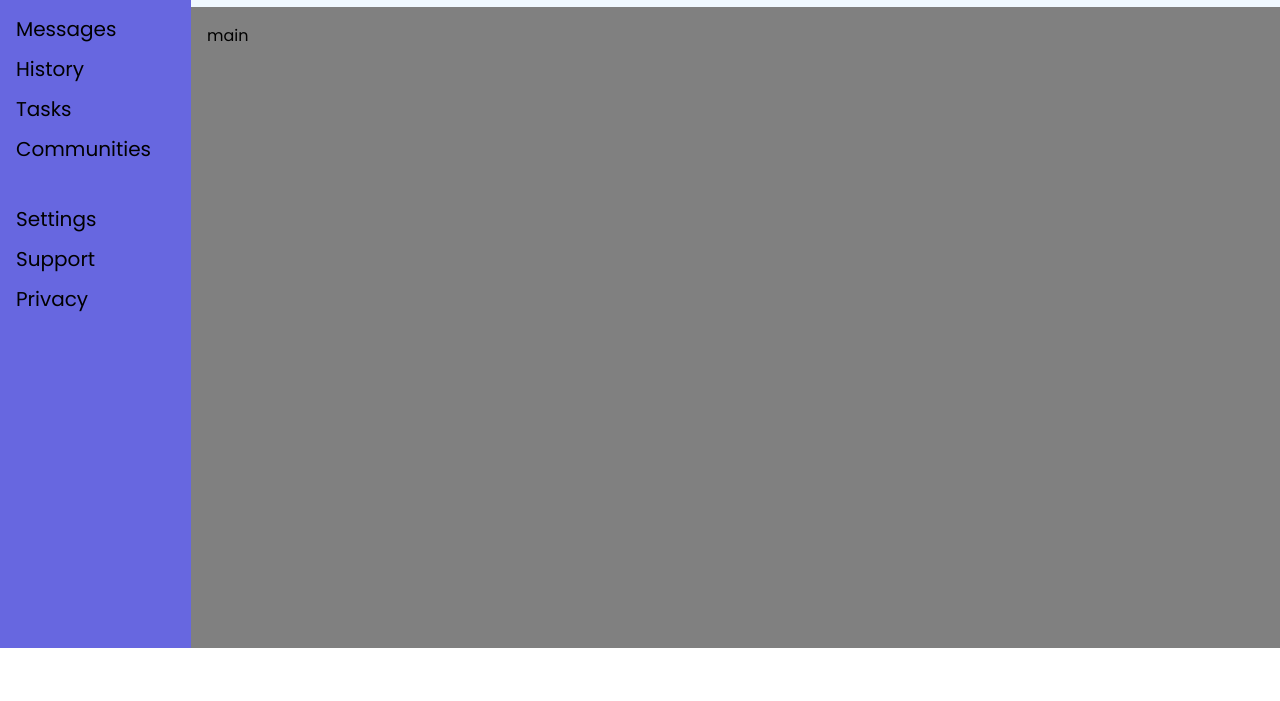
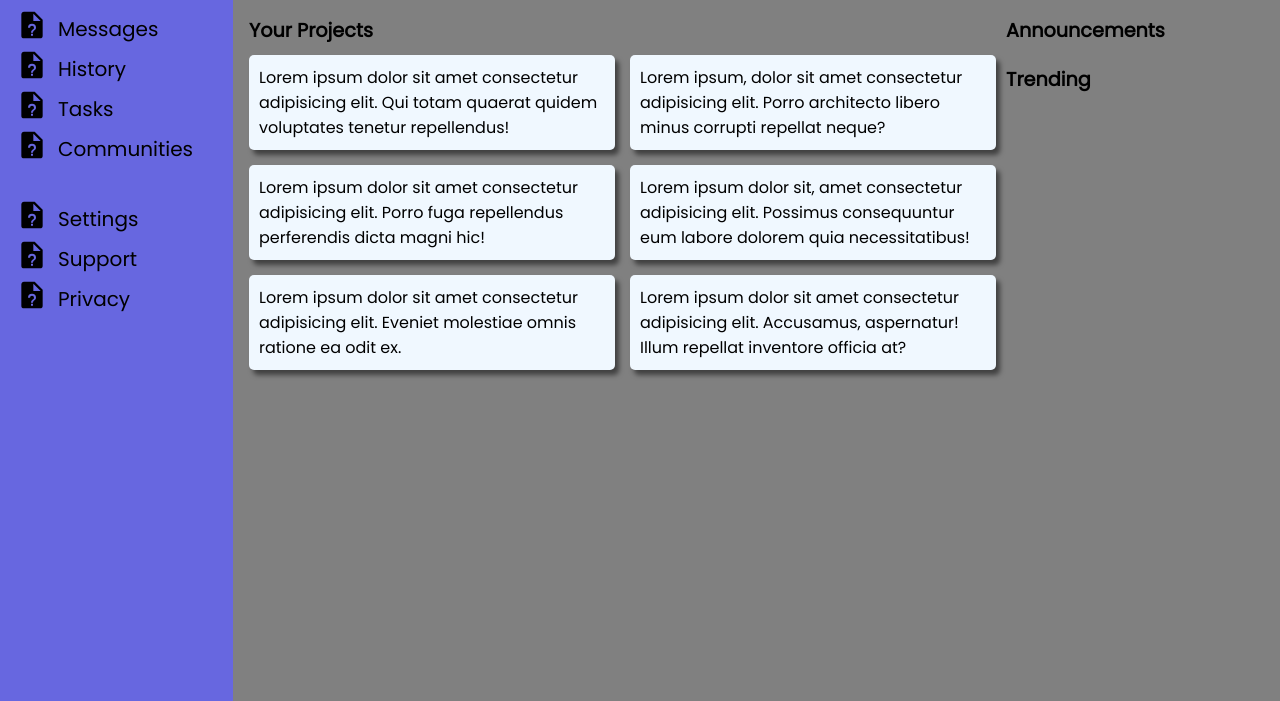
Before and after one commit to knackbit/admin-dashboard, a plain HTML site: page index.html in a window 1280 px wide. Shown: the part 152-853 px from the top of the page. Before the commit the page ends 800 px from the top, so only its background shows below. Drawn offline with Linux system fonts and the light colour scheme.

Commit message:
add initial elements and styling for project-card-wrapper

```diff
--- a/index.html
+++ b/index.html
@@ -14,19 +14,19 @@
             </div>
             <div class="nav-links">
                 <ul>
-                    <li>Home</li>
-                    <li>Profile</li>
-                    <li>Messages</li>
-                    <li>History</li>
-                    <li>Tasks</li>
-                    <li>Communities</li>
+                    <li><a href=""><img src="images/file-question.svg" alt="" class="icon-small" /></a>Home</li>
+                    <li><a href=""><img src="images/file-question.svg" alt="" class="icon-small" /></a>Profile</li>
+                    <li><a href=""><img src="images/file-question.svg" alt="" class="icon-small" /></a>Messages</li>
+                    <li><a href=""><img src="images/file-question.svg" alt="" class="icon-small" /></a>History</li>
+                    <li><a href=""><img src="images/file-question.svg" alt="" class="icon-small" /></a>Tasks</li>
+                    <li><a href=""><img src="images/file-question.svg" alt="" class="icon-small" /></a>Communities</li>
                 </ul>
             </div>
             <div class="nav-settings">
                 <ul>
-                    <li>Settings</li>
-                    <li>Support</li>
-                    <li>Privacy</li>
+                    <li><a href=""><img src="images/file-question.svg" alt="" class="icon-small" /></a>Settings</li>
+                    <li><a href=""><img src="images/file-question.svg" alt="" class="icon-small" /></a>Support</li>
+                    <li><a href=""><img src="images/file-question.svg" alt="" class="icon-small" /></a>Privacy</li>
                 </ul>
             </div>
         </div>
@@ -50,9 +50,28 @@
                 <button>Upload</button>
                 <button>Share</button>
             </div>
-            <div class="title-header"></div>
         </div>
-        <div class="main-content">main</div>
+        <div class="main-content">
+            <div class="project-wrapper row2">
+                <div class="main-header bold-heading-medium">Your Projects</div>
+                <div class="project-card-wrapper">
+                    <div class="project-card">Lorem ipsum dolor sit amet consectetur adipisicing elit. Qui totam quaerat quidem voluptates tenetur repellendus!</div>
+                    <div class="project-card">Lorem ipsum, dolor sit amet consectetur adipisicing elit. Porro architecto libero minus corrupti repellat neque?</div>
+                    <div class="project-card">Lorem ipsum dolor sit amet consectetur adipisicing elit. Porro fuga repellendus perferendis dicta magni hic!</div>
+                    <div class="project-card">Lorem ipsum dolor sit, amet consectetur adipisicing elit. Possimus consequuntur eum labore dolorem quia necessitatibus!</div>
+                    <div class="project-card">Lorem ipsum dolor sit amet consectetur adipisicing elit. Eveniet molestiae omnis ratione ea odit ex.</div>
+                    <div class="project-card">Lorem ipsum dolor sit amet consectetur adipisicing elit. Accusamus, aspernatur! Illum repellat inventore officia at?</div>
+                </div>
+            </div>
+            <div class="announcement-wrapper row2">
+                <div class="main-header bold-heading-medium">Announcements</div>
+                <div class="announcement-card"></div>
+            </div>
+            <div class="trending-wrapper row2">
+                <div class="main-header bold-heading-medium">Trending</div>
+                <div class="trending-card"></div>
+            </div>
+        </div>
     </div>
 </body>
 </html>
--- a/styles.css
+++ b/styles.css
@@ -60,6 +60,10 @@ li {
     list-style-type: none;
     font-size: 1.25rem;
     line-height: 2.5rem;
+    display: grid;
+    grid-template-columns: auto auto;
+    justify-content: start;
+    gap: 10px;
 }
 
 
@@ -134,3 +138,52 @@ button {
     padding: 5px 15px;
     border-radius: 20px;
 }
+
+.icon-small {
+    height: 80%;
+    width: auto;
+    aspect-ratio: 1/1;
+}
+
+a>img {
+    display: grid;
+    justify-content: center;
+}
+
+.main-content {
+    display: grid;
+    grid-template-columns: 3fr 1fr;
+    grid-template-rows: auto 1fr 1fr;
+    gap: 10px;
+}
+
+.row2 {
+    display: grid;
+    grid-template-rows: auto 1fr;
+    gap: 10px;
+}
+
+.project-wrapper {
+    grid-area: 1 / 1 / 3 / 2;
+}
+
+.announcement-wrapper {
+    grid-area: 1 / 2 / 2 / 3;
+}
+
+.trending-wrapper {
+    grid-area: 2 / 2 / 3 / 3;
+}
+
+.project-card-wrapper {
+    display: grid;
+    grid-template-columns: repeat(auto-fit, minmax(300px, 1fr));
+    gap: 15px;
+}
+
+.project-card {
+    padding: 10px;
+    background-color: aliceblue;
+    border-radius: 5px;
+    box-shadow: 4px 5px 5px 0px rgba(0,0,0,0.5);
+}
```
